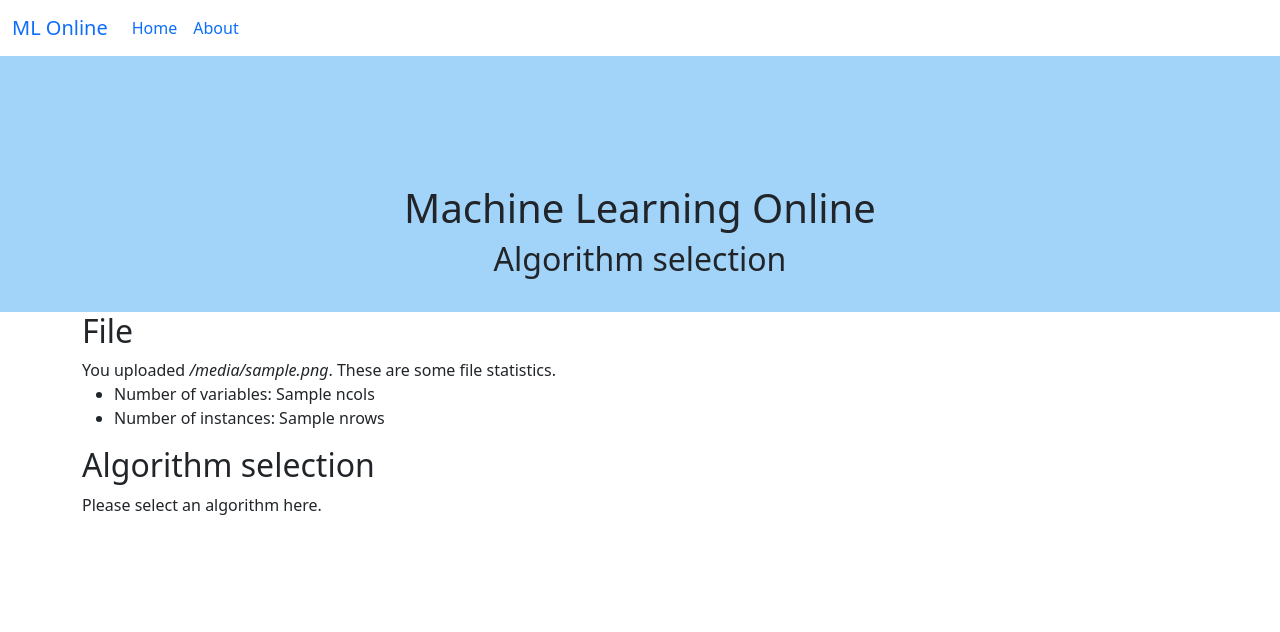
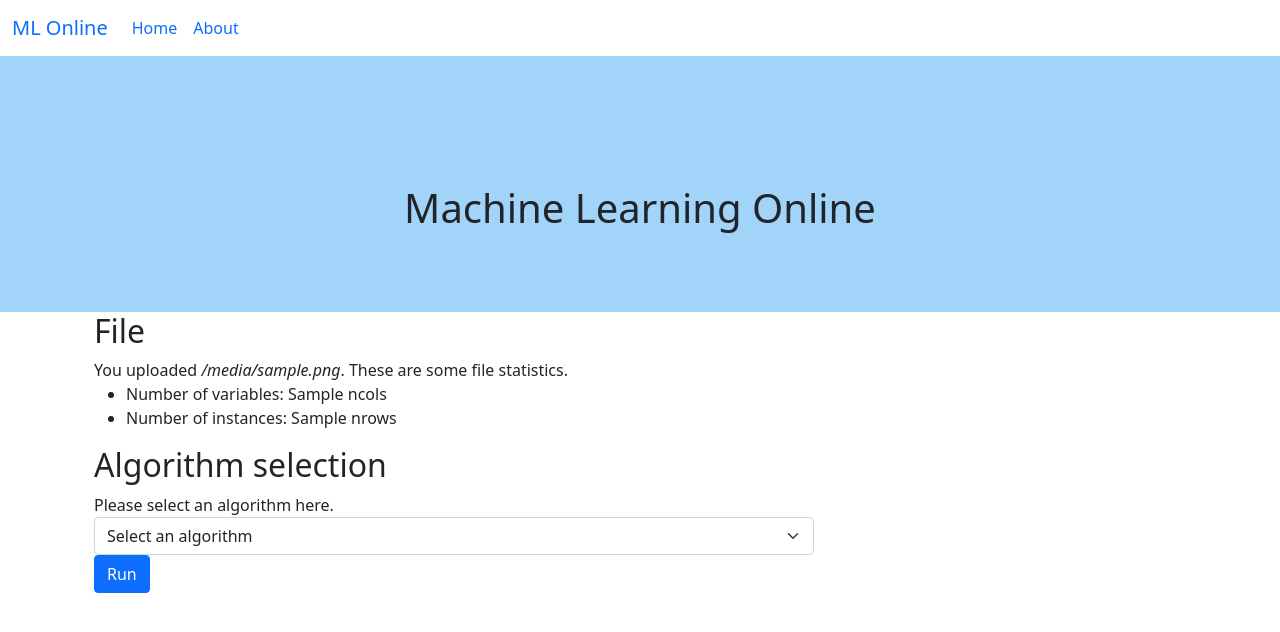
Before and after one commit to andreasknoben/ml-online, a Flask app: template app/templates/select-algorithm.html in a window 1280 px wide. Shown: the top 632 px of the page. Run offline with Flask 2, Linux system fonts and the light colour scheme; the template is opened without the code that fills it: most values are stand-ins (such as "Sample title", 1, 10 or a date in 2020); some libraries are stand-ins or nearby versions.

Commit message:
Added dropdown for algorithm selection

```diff
--- a/app/app.py
+++ b/app/app.py
@@ -1,6 +1,6 @@
 import os
 from flask import Flask, render_template, redirect, url_for, request
-from funcs import data_statistics
+from funcs import data_statistics, get_algorithm_parms
 
 app = Flask(__name__)
 
@@ -9,7 +9,7 @@ app.config["UPLOAD_EXTENSIONS"] = [".csv"]
 app.config["UPLOAD_PATH"] = "uploads"
 
 filename = None
-
+algorithm = None
 
 @app.route('/')
 def index():
@@ -29,7 +29,12 @@ def wrong_file():
 @app.route('/algorithm')
 def select_algorithm():
     stats = data_statistics(filename)
-    return render_template("select-algorithm.html", data = stats)
+    return render_template("select-algorithm.html", data=stats)
+
+@app.route('/run')
+def run_algorithm():
+    alg_parms = get_algorithm_parms(algorithm)
+    return render_template("run-algorithm.html", data=alg_parms)
 
 
 @app.route('/', methods=["POST"])
@@ -47,5 +52,12 @@ def upload_file():
     return redirect(url_for("index"))
 
 
+@app.route('/algorithm', methods=["POST"])
+def select_algorithm_form():
+    global algorithm
+    algorithm = request.form.get('algorithm')
+    return redirect(url_for("run-algorithm"))
+
+
 if __name__ == "__main__":
     app.run(debug=True)
--- /dev/null
+++ b/app/templates/base.html
@@ -0,0 +1,48 @@
+<!DOCTYPE html>
+<html lang="en">
+    <head>
+    	<title>Machine Learning Online</title>
+
+        <meta charset="utf-8">
+        <meta name="viewport" content="width=device-width, initial-scale=1">
+
+        <!-- Stylesheets -->
+        <link href="{{ url_for('static', filename='css/bootstrap.min.css') }}" rel="stylesheet">
+        <link href="{{ url_for('static', filename='css/site.css') }}" rel="stylesheet">
+
+        <!-- JavaScript -->
+        <script src="{{ url_for('static', filename='js/bootstrap.bundle.min.js') }}"></script>
+
+        {% block head %}{% endblock %}
+    </head>
+
+    <body>
+        <nav class="navbar navbar-expand-lg">
+            <div class="container-fluid">
+                <a class="navbar-brand" href="#">ML Online</a>
+                <button class="navbar-toggler" type="button" data-bs-toggle="collapse" data-bs-target="#navbarSupportedContent" aria-controls="navbarSupportedContent" aria-expanded="false" aria-label="Toggle navigation">
+                    <span class="navbar-toggler-icon"></span>
+                </button>
+                <div class="collapse navbar-collapse" id="navbarSupportedContent">
+                    <ul class="navbar-nav me-auto mb-2 mb-lg-0">
+                        <li class="nav-item">
+                            <a class="nav-link" href="#">Home</a>
+                        </li>
+                        <li class="nav-item">
+                            <a class="nav-link" href="about.php">About</a>
+                        </li>
+                    </ul>
+                </div>
+            </div>
+        </nav>
+
+        <div class="header">
+            <h1>Machine Learning Online</h1>
+        </div>
+
+        <div class="container">
+            {% block body %}{% endblock %}
+        </div>
+
+    </body>
+</html>
--- a/app/templates/select-algorithm.html
+++ b/app/templates/select-algorithm.html
@@ -1,45 +1,10 @@
-<!DOCTYPE html>
-<html lang="en">
-    <head>
-    	<title>Machine Learning Online</title>
+{% extends 'base.html' %}
 
-        <meta charset="utf-8">
-        <meta name="viewport" content="width=device-width, initial-scale=1">
+{% block head %}
 
-        <!-- Stylesheets -->
-        <link href="{{ url_for("static", filename="css/bootstrap.min.css") }}" rel="stylesheet">
-        <link href="{{ url_for("static", filename="css/site.css") }}" rel="stylesheet">
+{% endblock %}
 
-        <!-- JavaScript -->
-        <script src="{{ url_for("static", filename="js/bootstrap.bundle.min.js") }}"></script>
-    </head>
-
-    <body>
-        <nav class="navbar navbar-expand-lg">
-            <div class="container-fluid">
-                <a class="navbar-brand" href="#">ML Online</a>
-                <button class="navbar-toggler" type="button" data-bs-toggle="collapse" data-bs-target="#navbarSupportedContent" aria-controls="navbarSupportedContent" aria-expanded="false" aria-label="Toggle navigation">
-                    <span class="navbar-toggler-icon"></span>
-                </button>
-                <div class="collapse navbar-collapse" id="navbarSupportedContent">
-                    <ul class="navbar-nav me-auto mb-2 mb-lg-0">
-                        <li class="nav-item">
-                            <a class="nav-link" href="#">Home</a>
-                        </li>
-                        <li class="nav-item">
-                            <a class="nav-link" href="about.php">About</a>
-                        </li>
-                    </ul>
-                </div>
-            </div>
-        </nav>
-
-        <div class="header">
-            <h1>Machine Learning Online</h1>
-            <h2>Algorithm selection</h2>
-        </div>
-
-
+{% block body %}
 <div class="container">
     <div class="row">
         <div class="col-8">
@@ -59,28 +24,21 @@
         <div class="col-8">
             <h2>Algorithm selection</h2>
             Please select an algorithm here.
+
+            <form action="/algorithm" method="POST">
+                <select name="algorithm" class="form-select" aria-label="Select algorithm">
+                    <option selected>Select an algorithm</option>
+                    <option value="nn">K-Nearest Neighbours</option>
+                    <option value="logreg">Logistic Regression</option>
+                    <option value="svm">Support Vector Machine</option>
+                    <option value="nb">Naive Bayes Classifier</option>
+                    <option value="dt">Decision Tree</option>
+                    <option value="rf">Random Forest</option>
+                </select>
+                <button type="submit" class="btn btn-primary">Run</button>
+            </form>
+
         </div>
     </div>
 </div>
-
-        <div class="modal fade" id="step1Modal" tabindex="-1" aria-labelledby="step1ModalLabel" aria-hidden="true">
-            <div class="modal-dialog">
-                <div class="modal-content">
-                    <div class="modal-header">
-                        <h5 class="modal-title" id="step1ModalLabel">Upload dataset</h5>
-                        <button type="button" class="btn-close" data-bs-dismiss="modal" aria-label="Close"></button>
-                    </div>
-                    <div class="modal-body">
-                        Please upload your dataset (csv file, max. 4 MB).
-                        <div class="mb-3">
-                            <form action="/" method="POST" enctype="multipart/form-data">
-                                <input type="file" accept=".csv, text/csv" class="form-control" name="file"><br>
-                                <button type="submit" class="btn btn-primary">Upload</button>
-                            </form>
-                        </div>
-                    </div>
-                </div>
-            </div>
-        </div>
-    </body>
-</html>
+{% endblock %}
```
Also changed, not shown: app/funcs.py (+15 -1 lines), 1 other file. Lines whose indentation alone changed are shown as unchanged.
